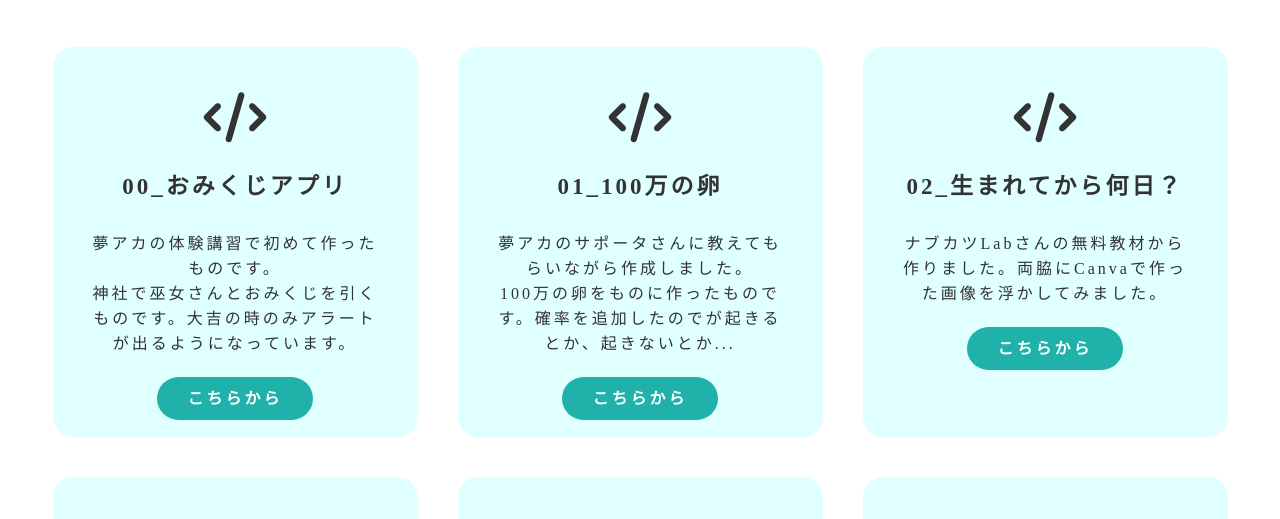
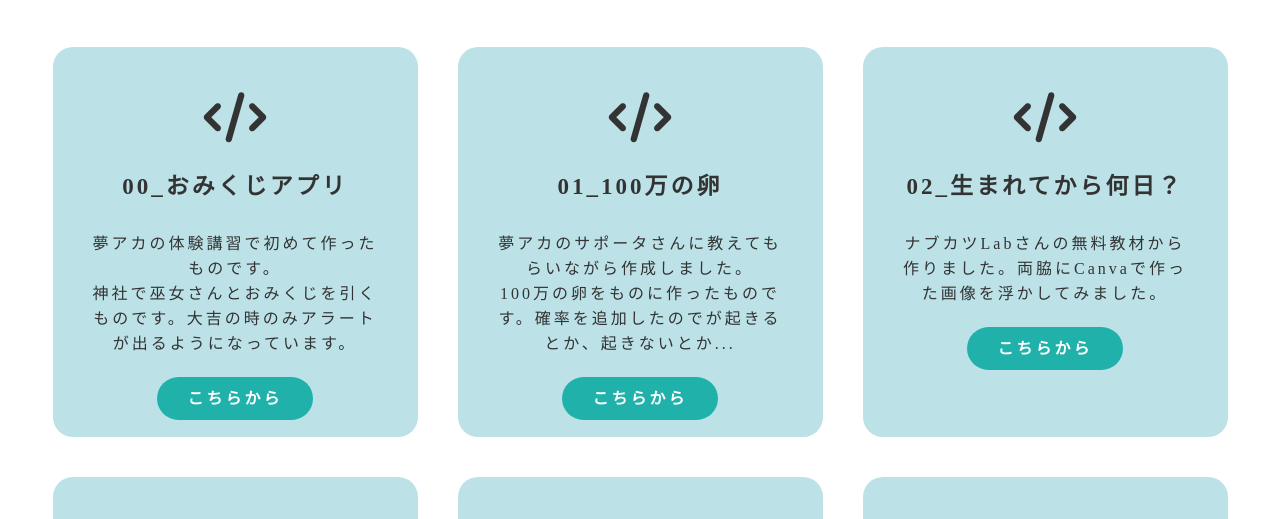
Before and after one commit to naryu33/12_HP, a plain HTML site: page port.html in a window 1280 px wide. Shown: the part 242-761 px from the top of the page. Drawn offline with Linux system fonts and the light colour scheme; a web font is replaced by a local one.

Commit message:
change something

```diff
--- a/style.css
+++ b/style.css
@@ -254,7 +254,7 @@ h2 span{
 .card{
   height: 390px;
   width: 365px;
-  background-color: #e0ffff;
+  background-color: #bce2e8;
   padding: 20px 35px;
   margin: 20px;
   border-radius: 20px;
```
